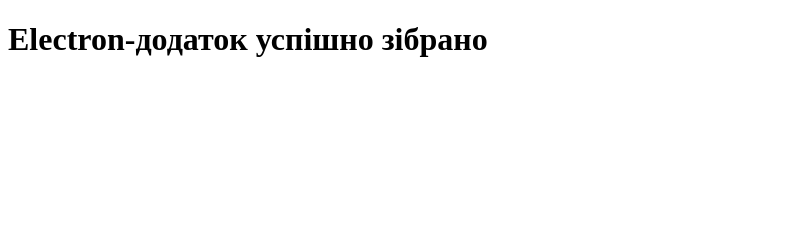
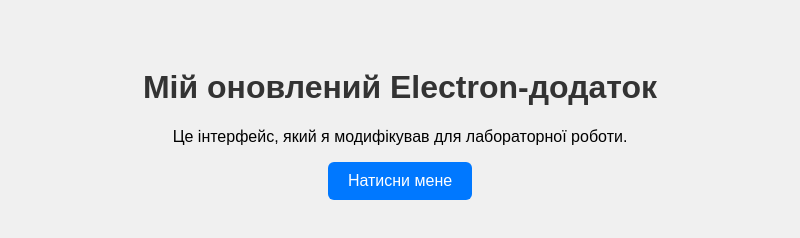
Before and after one commit to VladVSCode/2-14, an Electron app: page index.html in a window 800 px wide. Drawn offline with Linux system fonts and the light colour scheme.

Commit message:
Завдання для самостійного виконання

```diff
--- a/index.html
+++ b/index.html
@@ -1,10 +1,22 @@
 <!DOCTYPE html>
 <html lang="uk">
 <head>
-  <meta charset="UTF-8">
-  <title>Electron Build</title>
+    <meta charset="UTF-8">
+    <title>Electron Build</title>
+    <link rel="stylesheet" href="style.css">
 </head>
 <body>
-  <h1>Electron-додаток успішно зібрано</h1>
+
+    <h1>Мій оновлений Electron-додаток</h1>
+    <p>Це інтерфейс, який я модифікував для лабораторної роботи.</p>
+
+    <button id="myButton">Натисни мене</button>
+
+    <script>
+        document.getElementById("myButton").addEventListener("click", () => {
+            alert("Кнопка працює!");
+        });
+    </script>
+
 </body>
 </html>
--- /dev/null
+++ b/style.css
@@ -0,0 +1,24 @@
+body {
+    font-family: Arial, sans-serif;
+    background: #f0f0f0;
+    padding: 40px;
+    text-align: center;
+}
+
+h1 {
+    color: #333;
+}
+
+button {
+    padding: 10px 20px;
+    font-size: 16px;
+    background: #0078ff;
+    color: white;
+    border: none;
+    border-radius: 6px;
+    cursor: pointer;
+}
+
+button:hover {
+    background: #005fcc;
+}
```
Also changed, not shown: package.json (+10 -3 lines), src/main.js (+5 -3 lines).
